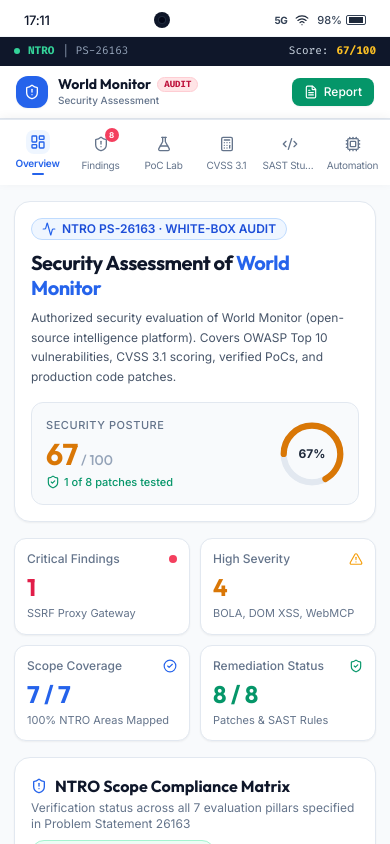
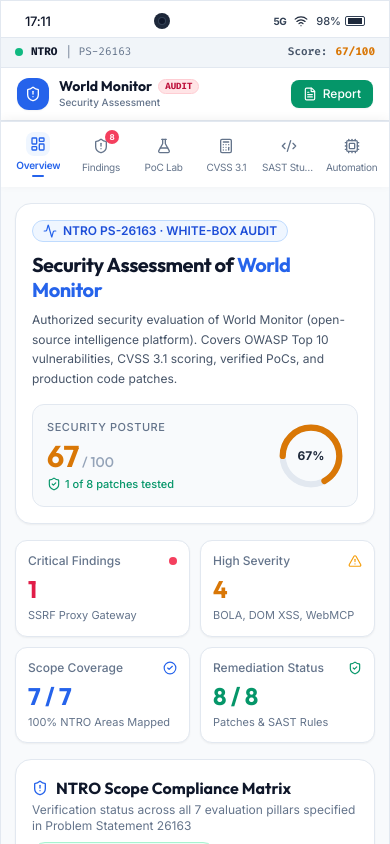
Before and after one commit to yuvaadhika/SECURITY-ASSESSMENT, a React (Vite) app: page / in a window 390 px wide. Shown: the top 844 px of the page. Built offline with nearby package versions, Linux system fonts and the light colour scheme.

Commit message:
fix: remove dark mode class from index.html and set mild titanium phone frame

```diff
--- a/src/components/AndroidPhoneFrame.tsx
+++ b/src/components/AndroidPhoneFrame.tsx
@@ -37,11 +37,11 @@
   }, []);
 
   return (
-    <div className="min-h-screen bg-slate-100/80 text-slate-900 flex flex-col font-sans selection:bg-blue-500/20 selection:text-blue-900">
-      {/* Top Desktop Control Bar (Only shown on desktop / tablet screens >= 768px) */}
+    <div className="min-h-screen bg-slate-100 text-slate-900 flex flex-col font-sans selection:bg-blue-100 selection:text-blue-900">
+      {/* Top Desktop Bar (Only on large screens) */}
       <div className="hidden md:flex items-center justify-between px-6 py-2.5 bg-white border-b border-slate-200 shadow-sm z-40 sticky top-0">
         <div className="flex items-center gap-3">
-          <div className="w-8 h-8 rounded-lg bg-blue-600 text-white flex items-center justify-center font-bold shadow-sm">
+          <div className="w-8 h-8 rounded-xl bg-blue-600 text-white flex items-center justify-center font-bold shadow-sm">
             <ShieldAlert className="w-4 h-4" />
           </div>
           <div>
@@ -57,7 +57,7 @@
           </div>
         </div>
 
-        {/* Viewport Mode Switcher & Actions */}
+        {/* Viewport Switcher */}
         <div className="flex items-center gap-3">
           <div className="flex items-center bg-slate-100 p-1 rounded-xl border border-slate-200">
             <button
@@ -96,22 +96,22 @@
         </div>
       </div>
 
-      {/* Main Container Area */}
+      {/* Main Screen Area */}
       {viewMode === 'phone' ? (
-        <div className="flex-1 flex items-center justify-center p-0 md:p-6 lg:p-8">
-          {/* Android Mobile Phone Shell */}
-          <div className="w-full md:max-w-[430px] md:h-[915px] md:rounded-[48px] bg-slate-900 md:shadow-2xl md:ring-12 md:ring-slate-800 md:ring-offset-4 md:ring-offset-slate-200/60 overflow-hidden flex flex-col relative transition-all duration-300">
+        <div className="flex-1 flex items-center justify-center p-0 md:p-6 lg:p-8 bg-slate-100">
+          {/* Mild Titanium/Silver Android Phone Shell */}
+          <div className="w-full md:max-w-[430px] md:h-[915px] md:rounded-[48px] bg-white border border-slate-200 md:shadow-2xl md:ring-8 md:ring-slate-300 md:ring-offset-4 md:ring-offset-slate-100 overflow-hidden flex flex-col relative transition-all duration-300">
 
             {/* Top Android Status Bar */}
-            <div className="bg-white border-b border-slate-100 px-6 pt-3 pb-2 flex items-center justify-between text-xs text-slate-800 font-semibold select-none z-30 flex-shrink-0">
+            <div className="bg-white border-b border-slate-200 px-6 pt-3 pb-2 flex items-center justify-between text-xs text-slate-800 font-semibold select-none z-30 flex-shrink-0">
               {/* Clock */}
               <div className="text-[13px] font-medium tracking-tight text-slate-900">
                 {currentTime}
               </div>
 
               {/* Android Punch Hole Camera */}
-              <div className="w-4 h-4 rounded-full bg-slate-900 flex items-center justify-center shadow-inner">
-                <div className="w-1.5 h-1.5 rounded-full bg-slate-950 ring-1 ring-slate-800" />
+              <div className="w-4 h-4 rounded-full bg-slate-800 flex items-center justify-center shadow-inner">
+                <div className="w-1.5 h-1.5 rounded-full bg-slate-900 ring-1 ring-slate-700" />
               </div>
 
               {/* Status Icons: 5G, Wi-Fi, Battery */}
@@ -127,7 +127,7 @@
               </div>
             </div>
 
-            {/* Android Screen Scrollable Body */}
+            {/* Android Screen Scrollable Body (Mild Slate-50) */}
             <div className="flex-1 overflow-y-auto bg-slate-50 relative flex flex-col">
               {children}
             </div>
--- a/src/components/InteractiveCVSSCalculator.tsx
+++ b/src/components/InteractiveCVSSCalculator.tsx
@@ -190,7 +190,7 @@
                 </button>
               </div>
 
-              <div className="p-3 bg-slate-900 text-emerald-400 font-mono text-xs rounded-xl border border-slate-800 break-all leading-relaxed">
+              <div className="p-3 bg-slate-50 text-blue-900 font-mono font-bold text-xs rounded-xl border border-slate-200 break-all leading-relaxed">
                 {result.vectorString}
               </div>
             </div>
--- a/src/components/Navbar.tsx
+++ b/src/components/Navbar.tsx
@@ -44,17 +44,17 @@
       {/* Top Android App Header */}
       <header className="sticky top-0 z-40 bg-white/95 backdrop-blur-md border-b border-slate-200 shadow-soft-sm">
         {/* Top Micro Banner */}
-        <div className="bg-slate-900 text-white px-3.5 py-1.5 flex items-center justify-between text-[11px] font-mono">
+        <div className="bg-slate-100 border-b border-slate-200 text-slate-700 px-3.5 py-1.5 flex items-center justify-between text-[11px] font-mono">
           <div className="flex items-center gap-2">
-            <span className="inline-block w-1.5 h-1.5 rounded-full bg-emerald-400" />
-            <span className="font-bold text-emerald-400">NTRO</span>
-            <span className="text-slate-400">| PS-26163</span>
+            <span className="inline-block w-2 h-2 rounded-full bg-emerald-500" />
+            <span className="font-bold text-slate-900">NTRO</span>
+            <span className="text-slate-500">| PS-26163</span>
           </div>
 
-          <div className="flex items-center gap-2 text-slate-300">
+          <div className="flex items-center gap-2 text-slate-600 font-semibold">
             <span>Score:</span>
             <span className={`font-bold ${
-              securityScore >= 80 ? 'text-emerald-400' : securityScore >= 60 ? 'text-amber-400' : 'text-rose-400'
+              securityScore >= 80 ? 'text-emerald-600' : securityScore >= 60 ? 'text-amber-600' : 'text-rose-600'
             }`}>
               {securityScore}/100
             </span>
--- a/tailwind.config.js
+++ b/tailwind.config.js
@@ -4,7 +4,6 @@
     "./index.html",
     "./src/**/*.{js,ts,jsx,tsx}",
   ],
-  darkMode: 'class',
   theme: {
     extend: {
       colors: {
```
Also changed, not shown: index.html (+3 -3 lines).
